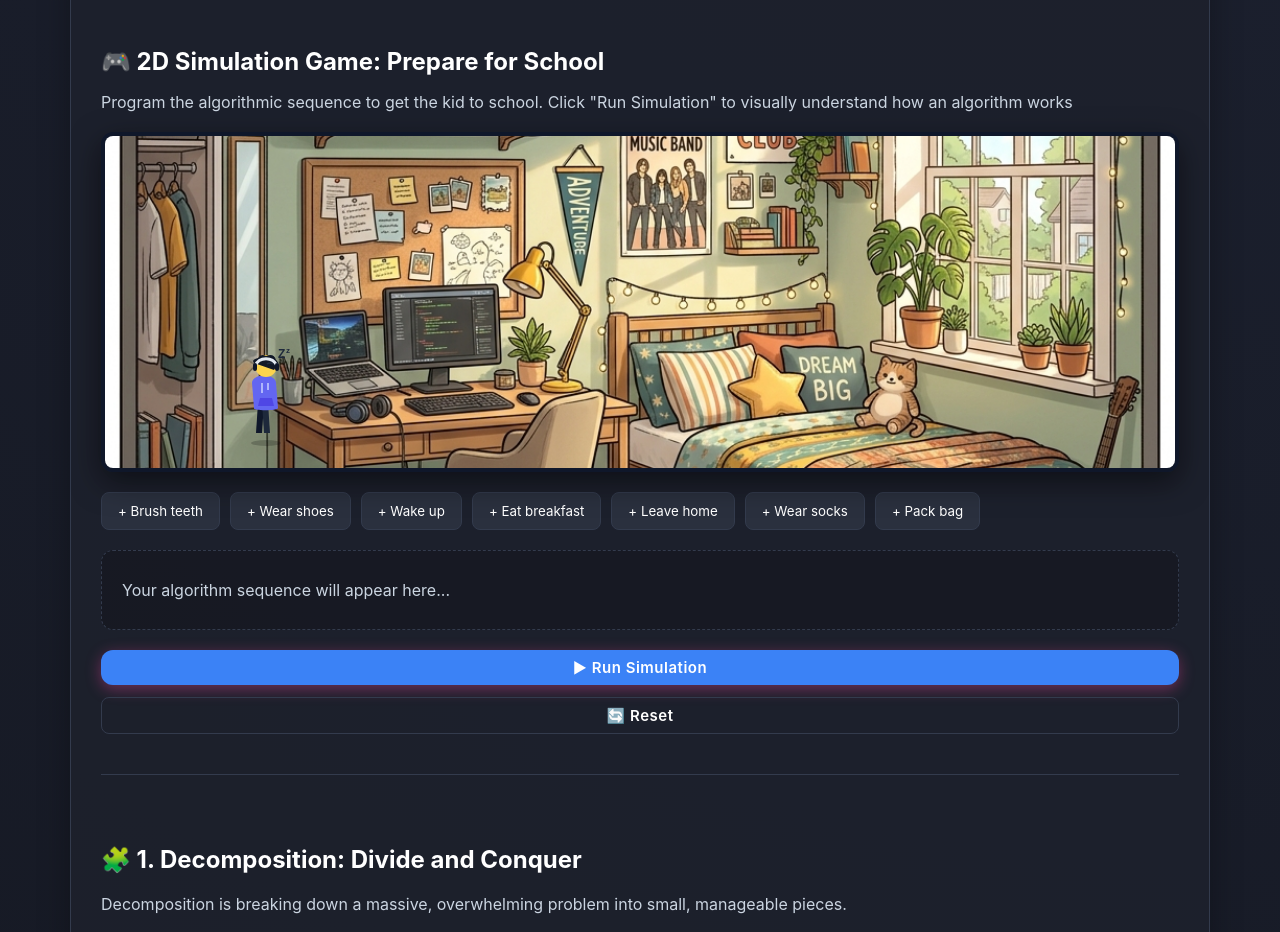
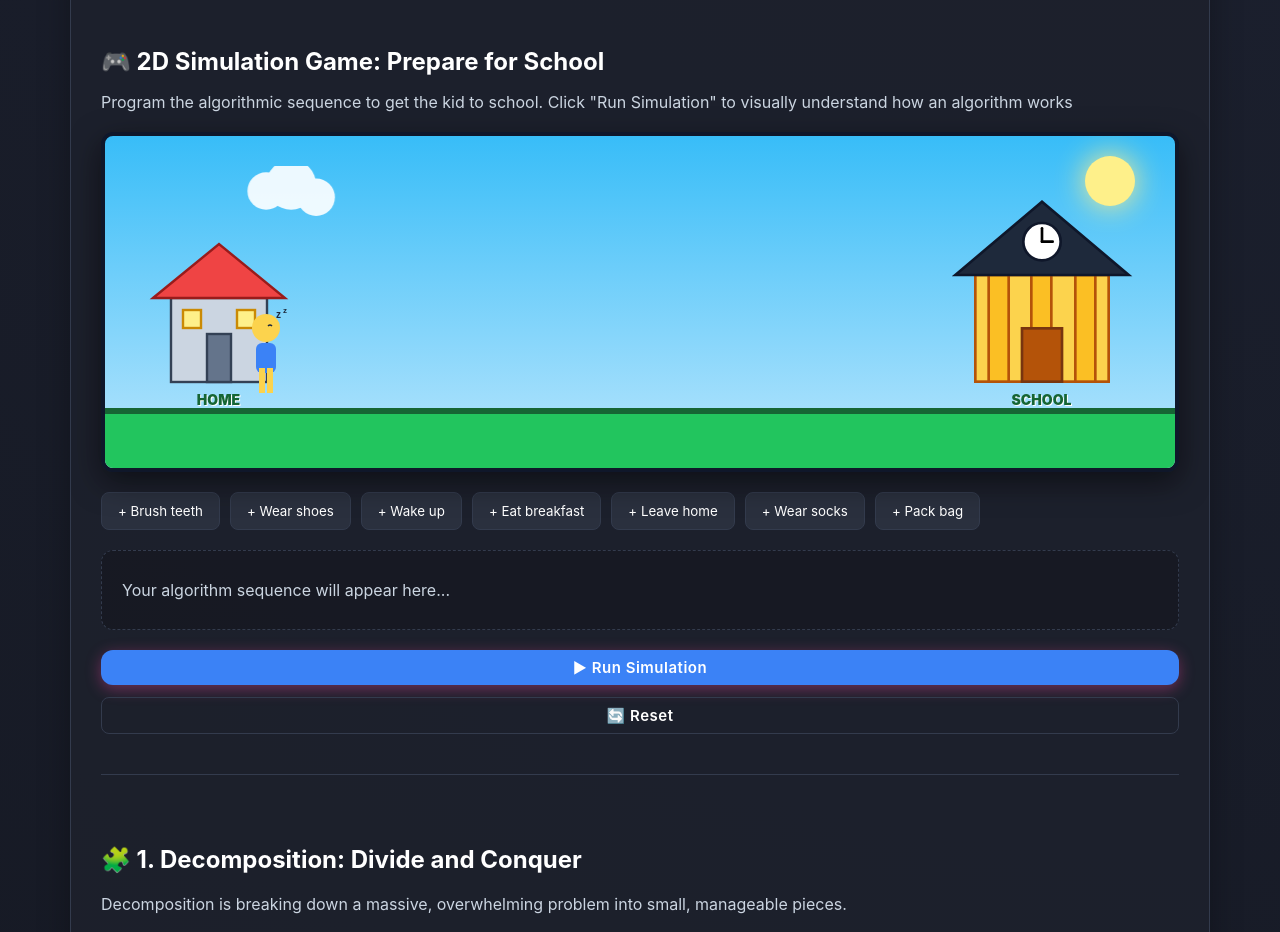
Before and after one commit to SPP-2005/AlgoThink1, a Next.js app: page /course/module-1 in a window 1280 px wide. Shown: the part 1100-2032 px from the top of the page. Built offline with nearby package versions, Linux system fonts and the light colour scheme.

Commit message:
feat: implement interactive algorithm simulation page for Module 1

```diff
--- a/app/course/module-1/page.js
+++ b/app/course/module-1/page.js
@@ -264,94 +264,61 @@ export default function Module1() {
                 height: '100px',
                 animation: isWalking ? 'bob 0.4s infinite alternate' : 'none'
             }}>
-                <svg width="100%" height="100%" viewBox="0 0 60 100">
-                    {/* Shadow */}
-                    <ellipse cx="30" cy="95" rx="15" ry="3" fill="rgba(0,0,0,0.2)" />
-
+                <svg width="100%" height="100%" viewBox="0 0 50 100">
                     {/* Backpack (Conditional - drawn behind body) */}
                     {bag && (
-                        <g>
-                            <rect x="5" y="32" width="18" height="30" rx="6" fill="#334155" />
-                            <rect x="2" y="38" width="8" height="18" rx="3" fill="#475569" />
-                        </g>
+                        <rect x="2" y="38" width="15" height="25" rx="5" fill="#10b981" />
                     )}
-
-                    {/* Legs (Dark Jeans) */}
-                    <path d="M 22 55 L 20 85 L 26 85 L 28 55 Z" fill="#0f172a" />
-                    <path d="M 32 55 L 34 85 L 28 85 L 26 55 Z" fill="#1e293b" />
-
-                    {/* Socks (Conditional) */}
-                    {socks && (
-                        <g>
-                            <rect x="20" y="75" width="6" height="12" fill="#ffffff" />
-                            <rect x="28" y="75" width="6" height="12" fill="#e2e8f0" />
-                            {/* Sock Stripes */}
-                            <line x1="20" y1="78" x2="26" y2="78" stroke="#ef4444" strokeWidth="2" />
-                            <line x1="28" y1="78" x2="34" y2="78" stroke="#3b82f6" strokeWidth="2" />
-                        </g>
-                    )}
-
-                    {/* Shoes (Conditional - High-top Sneakers) */}
-                    {shoes && (
-                        <g>
-                            {/* Back shoe */}
-                            <path d="M 18 82 Q 18 95 28 95 L 28 85 L 22 82 Z" fill="#ef4444" />
-                            <path d="M 18 92 L 28 92 L 28 95 L 18 95 Z" fill="#ffffff" />
-                            {/* Front shoe */}
-                            <path d="M 26 82 Q 26 95 38 95 L 38 85 L 30 82 Z" fill="#b91c1c" />
-                            <path d="M 26 92 L 38 92 L 38 95 L 26 95 Z" fill="#f8fafc" />
-                        </g>
-                    )}
-
-                    {/* Body (Cool Hoodie) */}
-                    <path d="M 16 35 C 16 25, 40 25, 40 35 L 42 60 C 42 63, 16 63, 18 60 Z" fill="#6366f1" />
-                    {/* Hoodie Pocket */}
-                    <path d="M 24 50 L 36 50 L 38 58 L 22 58 Z" fill="#4f46e5" />
-                    {/* Hoodie Strings */}
-                    <line x1="26" y1="35" x2="26" y2="45" stroke="#c7d2fe" strokeWidth="1.5" />
-                    <line x1="32" y1="35" x2="32" y2="42" stroke="#c7d2fe" strokeWidth="1.5" />
-
-                    {/* Head / Neck */}
-                    <rect x="25" y="22" width="8" height="6" fill="#fcd34d" />
-                    <circle cx="30" cy="18" r="11" fill="#fcd34d" />
-
-                    {/* Hair (Messy Teen Hair) */}
-                    <path d="M 18 18 C 18 5, 42 5, 42 18 C 42 12, 35 8, 30 8 C 25 8, 18 12, 18 18 Z" fill="#111827" />
-                    <path d="M 18 15 Q 15 12 22 10 Q 25 5 30 8 Q 38 5 40 12 Q 44 15 42 20 Q 40 18 38 22" fill="#111827" />
-
-                    {/* Headphones */}
-                    <path d="M 19 18 A 12 12 0 0 1 41 18" fill="none" stroke="#e2e8f0" strokeWidth="3" />
-                    <rect x="17" y="15" width="4" height="8" rx="2" fill="#0f172a" />
-                    <rect x="39" y="15" width="4" height="8" rx="2" fill="#0f172a" />
-
+                    {/* Head */}
+                    <circle cx="25" cy="20" r="14" fill="#fcd34d" />
                     {/* Face */}
                     {awake ? (
-                        <g>
-                            {/* Sunglasses/Cool eyes */}
-                            <rect x="31" y="14" width="7" height="3" rx="1" fill="#1e293b" />
-                            <path d="M 33 21 Q 35 23 37 21" fill="none" stroke="#1e293b" strokeWidth="1.5" strokeLinecap="round" />
-                        </g>
+                        <>
+                            <circle cx="29" cy="18" r="2" fill="#1e293b" />
+                            <path d="M 28 24 Q 30 26 32 24" fill="none" stroke="#1e293b" strokeWidth="1.5" strokeLinecap="round" />
+                        </>
                     ) : (
-                        <g>
-                            <path d="M 31 16 Q 34 14 37 16" fill="none" stroke="#1e293b" strokeWidth="1.5" />
-                            <text x="42" y="10" fontSize="12" fill="#1e293b" style={{ fontFamily: 'sans-serif', fontWeight: 'bold' }}>Z</text>
-                            <text x="50" y="5" fontSize="8" fill="#1e293b" style={{ fontFamily: 'sans-serif', fontWeight: 'bold' }}>z</text>
-                        </g>
+                        <>
+                            <path d="M 27 18 Q 29 16 31 18" fill="none" stroke="#1e293b" strokeWidth="1.5" />
+                            <text x="35" y="10" fontSize="10" fill="#1e293b" style={{ fontFamily: 'sans-serif', fontWeight: 'bold' }}>z</text>
+                            <text x="42" y="5" fontSize="8" fill="#1e293b" style={{ fontFamily: 'sans-serif', fontWeight: 'bold' }}>z</text>
+                        </>
                     )}
 
                     {/* Minty Sparkle (Brushed Teeth) */}
                     {brushed && (
-                        <path d="M 36 21 Q 40 21 40 17 Q 40 21 44 21 Q 40 21 40 25 Q 40 21 36 21" fill="#67e8f9" />
+                        <path d="M 32 24 Q 35 24 35 21 Q 35 24 38 24 Q 35 24 35 27 Q 35 24 32 24" fill="#67e8f9" />
                     )}
 
-                    {/* Breakfast (Holding a Coffee Cup / Energy Drink) */}
+                    {/* Body */}
+                    <rect x="15" y="35" width="20" height="30" rx="6" fill="#3b82f6" />
+
+                    {/* Breakfast (Apple in hand) */}
                     {eaten && (
-                        <g transform="translate(4, -2)">
-                            <rect x="35" y="42" width="8" height="12" fill="#e2e8f0" rx="1" />
-                            <rect x="34" y="40" width="10" height="3" fill="#0f172a" rx="1" />
-                            {/* Logo on cup */}
-                            <circle cx="39" cy="48" r="2" fill="#10b981" />
+                        <g>
+                            <circle cx="36" cy="45" r="4" fill="#ef4444" />
+                            <path d="M 36 41 Q 38 39 39 41" fill="none" stroke="#22c55e" strokeWidth="1.5" />
                         </g>
+                    )}
+
+                    {/* Legs */}
+                    <rect x="18" y="60" width="6" height="25" fill="#fcd34d" />
+                    <rect x="26" y="60" width="6" height="25" fill="#fcd34d" />
+
+                    {/* Socks (Conditional) */}
+                    {socks && (
+                        <>
+                            <rect x="18" y="75" width="6" height="10" fill="#ffffff" />
+                            <rect x="26" y="75" width="6" height="10" fill="#ffffff" />
+                        </>
+                    )}
+
+                    {/* Shoes (Conditional) */}
+                    {shoes && (
+                        <>
+                            <path d="M 16 85 Q 18 95 24 95 L 24 85 Z" fill="#ef4444" />
+                            <path d="M 26 85 Q 26 95 34 95 L 34 85 Z" fill="#ef4444" />
+                        </>
                     )}
                 </svg>
             </div>
@@ -424,18 +391,64 @@ export default function Module1() {
                     <p style={{ color: 'var(--text-muted)', fontSize: '16px', marginBottom: '20px' }}>Program the algorithmic sequence to get the kid to school. Click "Run Simulation" to visually understand how an algorithm works</p>
 
                     {/* Visual 2D Canvas */}
-                    <div style={{ height: '340px', borderRadius: '12px', border: '4px solid #0f172a', position: 'relative', overflow: 'hidden', marginBottom: '20px', boxShadow: '0 10px 30px rgba(0,0,0,0.5)' }}>
-
-                        {/* 2D Game Painted Backgrounds */}
-                        <div style={{ position: 'absolute', inset: 0, backgroundImage: 'url("/assets/storybook/bg_bedroom.png")', backgroundSize: 'cover', backgroundPosition: 'center', zIndex: 1 }} />
-                        <div style={{ position: 'absolute', inset: 0, backgroundImage: 'url("/assets/storybook/bg_street.png")', backgroundSize: 'cover', backgroundPosition: 'center', opacity: kidPosition > 25 ? 1 : 0, transition: 'opacity 1.5s ease-in-out', zIndex: 2 }} />
-
+                    <div style={{ height: '340px', background: 'linear-gradient(to bottom, #38bdf8, #bae6fd)', borderRadius: '12px', border: '4px solid #0f172a', position: 'relative', overflow: 'hidden', marginBottom: '20px', boxShadow: '0 10px 30px rgba(0,0,0,0.5)' }}>
                         <style>{`
                             @keyframes bob { 0% { transform: translateY(0px); } 100% { transform: translateY(-8px); } }
+                            @keyframes cloudMove { 0% { transform: translateX(-100px); } 100% { transform: translateX(800px); } }
                         `}</style>
 
+                        {/* Sun */}
+                        <div style={{ position: 'absolute', top: '20px', right: '40px', width: '50px', height: '50px', background: '#fef08a', borderRadius: '50%', boxShadow: '0 0 30px #fef08a' }}></div>
+
+                        {/* Clouds */}
+                        <div style={{ position: 'absolute', top: '30px', left: '0', opacity: 0.9, animation: 'cloudMove 25s linear infinite' }}>
+                            <svg width="100" height="50" viewBox="0 0 80 40" fill="#ffffff">
+                                <circle cx="20" cy="20" r="15" />
+                                <circle cx="40" cy="15" r="20" />
+                                <circle cx="60" cy="25" r="15" />
+                            </svg>
+                        </div>
+                        <div style={{ position: 'absolute', top: '60px', left: '-200px', opacity: 0.7, animation: 'cloudMove 30s linear infinite 10s' }}>
+                            <svg width="120" height="60" viewBox="0 0 80 40" fill="#ffffff">
+                                <circle cx="20" cy="20" r="15" />
+                                <circle cx="40" cy="15" r="20" />
+                                <circle cx="60" cy="25" r="15" />
+                            </svg>
+                        </div>
+
+                        {/* Floor */}
+                        <div style={{ position: 'absolute', bottom: 0, width: '100%', height: '60px', background: '#22c55e', borderTop: '6px solid #166534' }}></div>
+
+                        {/* House (Left) */}
+                        <div style={{ position: 'absolute', bottom: '60px', left: '5%', zIndex: 5, width: '120px' }}>
+                            <svg width="100%" height="100%" viewBox="0 0 100 120" style={{ overflow: 'visible' }}>
+                                <rect x="10" y="50" width="80" height="70" fill="#cbd5e1" stroke="#334155" strokeWidth="2" />
+                                <polygon points="-5,50 50,5 105,50" fill="#ef4444" stroke="#991b1b" strokeWidth="2" />
+                                <rect x="40" y="80" width="20" height="40" fill="#64748b" stroke="#334155" strokeWidth="2" />
+                                <rect x="20" y="60" width="15" height="15" fill="#fef08a" stroke="#ca8a04" strokeWidth="2" />
+                                <rect x="65" y="60" width="15" height="15" fill="#fef08a" stroke="#ca8a04" strokeWidth="2" />
+                            </svg>
+                            <div style={{ textAlign: 'center', fontWeight: '900', color: '#166534', marginTop: '5px', fontSize: '14px', textShadow: '1px 1px 0px #fff' }}>HOME</div>
+                        </div>
+
+                        {/* School (Right) */}
+                        <div style={{ position: 'absolute', bottom: '60px', right: '5%', zIndex: 5, width: '160px' }}>
+                            <svg width="100%" height="100%" viewBox="0 0 120 140" style={{ overflow: 'visible' }}>
+                                <rect x="10" y="60" width="100" height="80" fill="#fcd34d" stroke="#b45309" strokeWidth="2" />
+                                <rect x="20" y="60" width="15" height="80" fill="#fbbf24" stroke="#b45309" strokeWidth="2" />
+                                <rect x="52" y="60" width="15" height="80" fill="#fbbf24" stroke="#b45309" strokeWidth="2" />
+                                <rect x="85" y="60" width="15" height="80" fill="#fbbf24" stroke="#b45309" strokeWidth="2" />
+                                <polygon points="-5,60 60,5 125,60" fill="#1e293b" stroke="#0f172a" strokeWidth="2" />
+                                <circle cx="60" cy="35" r="14" fill="white" stroke="#0f172a" strokeWidth="2" />
+                                <line x1="60" y1="35" x2="60" y2="25" stroke="black" strokeWidth="2" strokeLinecap="round" />
+                                <line x1="60" y1="35" x2="68" y2="35" stroke="black" strokeWidth="2" strokeLinecap="round" />
+                                <rect x="45" y="100" width="30" height="40" fill="#b45309" stroke="#78350f" strokeWidth="2" />
+                            </svg>
+                            <div style={{ textAlign: 'center', fontWeight: '900', color: '#166534', marginTop: '5px', fontSize: '14px', textShadow: '1px 1px 0px #fff' }}>SCHOOL</div>
+                        </div>
+
                         {/* Kid Avatar */}
-                        <div style={{ position: 'absolute', bottom: '20px', left: `${kidPosition}%`, transform: 'translateX(-50%)', transition: 'left 1.2s ease-in-out', zIndex: 10 }}>
+                        <div style={{ position: 'absolute', bottom: '60px', left: `${kidPosition}%`, transform: 'translateX(-50%)', transition: 'left 1.2s ease-in-out', zIndex: 10 }}>
                             {renderKid()}
                         </div>
 
--- a/copy-assets.js
+++ b/copy-assets.js
@@ -18,8 +18,6 @@ const getLatestFile = (prefix) => {
 };
 
 const assets = [
-    { prefix: 'bg_bedroom', dest: 'bg_bedroom.png' },
-    { prefix: 'bg_street', dest: 'bg_street.png' },
     { prefix: 'bg_park', dest: 'bg_park.png' },
     { prefix: 'char_student', dest: 'char_student.png' },
     { prefix: 'prop_tent', dest: 'prop_tent.png' },
```
